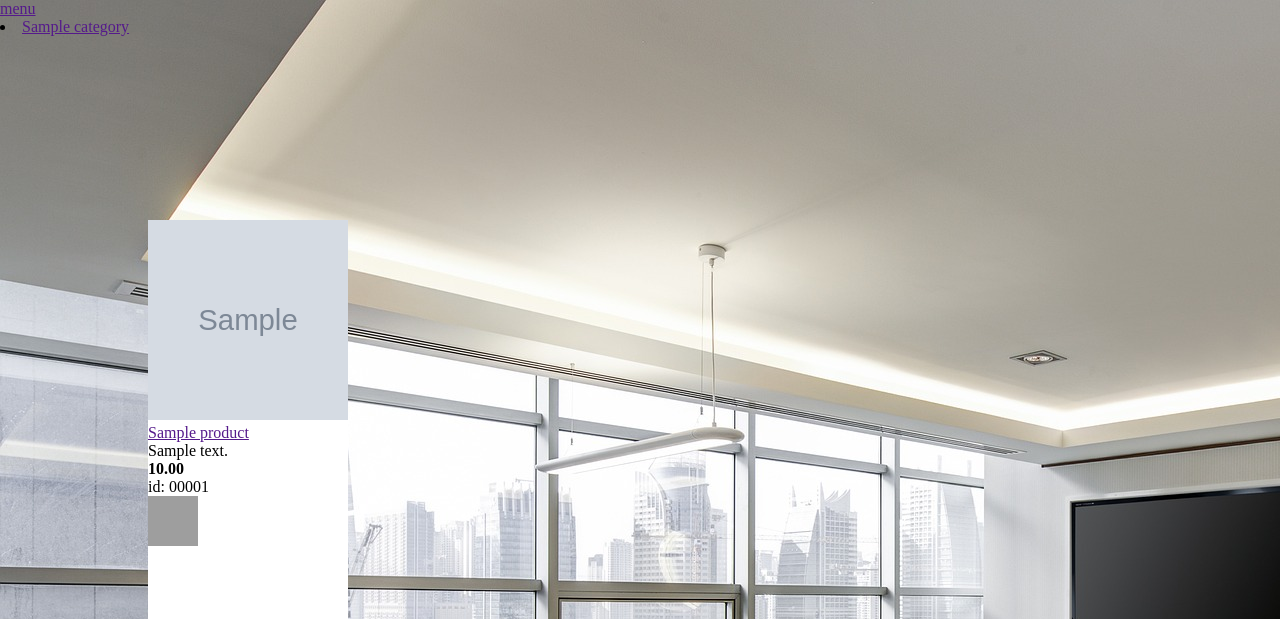
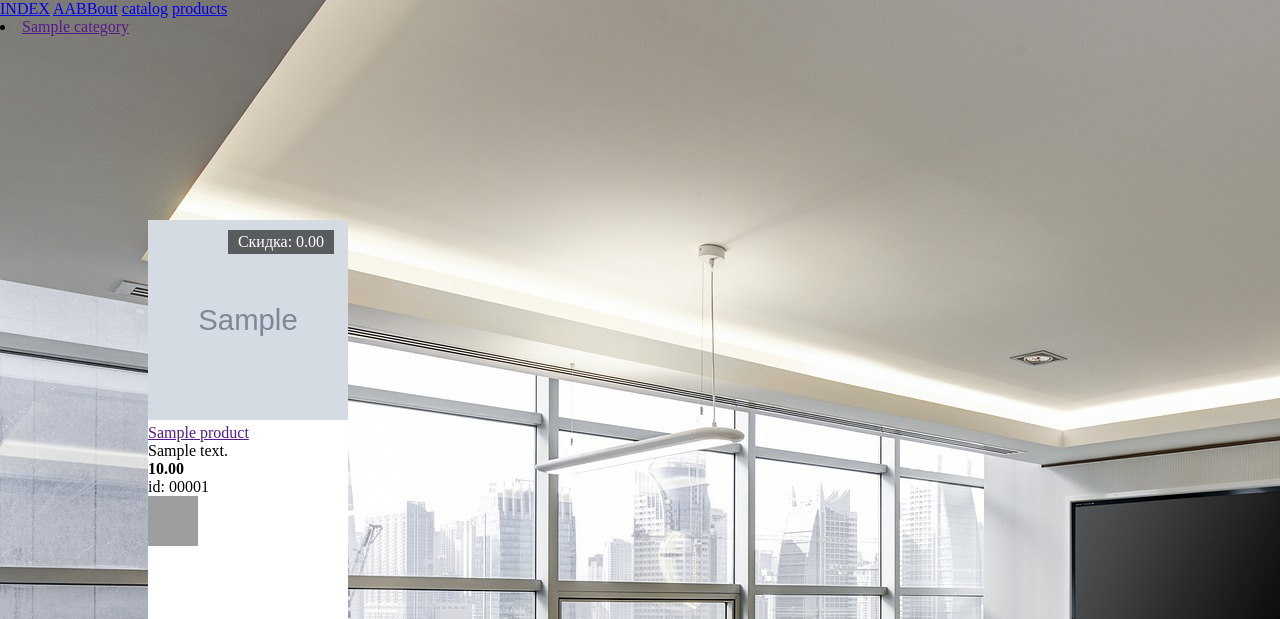
Before and after one commit to SergeyFoma/Shop, a Django app: page /catalog/ in a window 1280 px wide. Shown: the top 619 px of the page. Run offline with Django 3.2, Linux system fonts and the light colour scheme; tables that the repository leaves empty hold one stand-in row (values such as "Sample post"); grey boxes marked "Sample" are stand-in pictures; parts of the project's set-up code (start-up, migrations or seed data) failed here and were passed over; grey boxes are pictures that could not be loaded.

Commit message:
'templatetags'

```diff
--- a/goods/templates/goods/catalog.html
+++ b/goods/templates/goods/catalog.html
@@ -1,15 +1,26 @@
 {% extends 'shop/base.html' %}
 {% load static %}
+
 {% block sidecentr %}
 <div class="block_card">
 	{% for i in goods %}
 
 		<div class="card_body">
+
 			{% if i.image %}
-				<img src="{{i.image.url}}" alt="{{i.name}}"width='200px'height='200px'>
+				<div class="text_discount">
+					<img src="{{i.image.url}}" alt="{{i.name}}"width='200px'height='200px'>
+					<div class="discout_p"><p>Скидка: {{i.discount}}</p></div>
+				</div>
+
 			{% else %}
-				<img src="{% static '../media/goods_images/Not found image.png' %}" alt=""width='200px'height='200px'>
+
+				<div class="text_discount">
+					<img src="{% static '../media/goods_images/Not found image.png' %}" alt="Not found image"width='200px'height='200px'>
+					<div class="discout_p"><p>Скидка: {{i.discount}}</p></div>
+				</div>
 			{% endif %}
+
 			<p><a href="">{{ i.name }}</a></p>
 			<p>{{i.description}}</p>
 
--- a/shop/static/shop/css/style.css
+++ b/shop/static/shop/css/style.css
@@ -58,4 +58,25 @@ body {
 	height: 400px;
 	background: #fff;
 	margin: 20px;
+	/*display: flex;
+	flex-direction: row;
+	flex-wrap: wrap;
+	width: 100%;*/
 }
+
+.text_discount {
+	position: relative;
+}
+.discout_p {
+	position: absolute;
+	top: 5%;
+	left: 80px;
+	/*text-transform: uppercase;*/
+	color: white;
+	width: 100px;
+	background: #00000094;
+	padding: 3px;
+	text-align: center;
+	/*font: bold 24px/34px Helvetica, Sans-Serif;*/
+
+}
--- a/shop/templates/shop/about.html
+++ b/shop/templates/shop/about.html
@@ -2,7 +2,5 @@
 
 {% block sidecentr %}
 
-	<a href="{% url 'shop:index' %}">INDEX</a>
-	{%comment%}<a href="{% url 'goods:index' %}">catalog</a>{%endcomment%}
-	<a href="{% url 'goods:products' %}">products</a>
+
 {% endblock %}
--- a/shop/templates/shop/base.html
+++ b/shop/templates/shop/base.html
@@ -10,7 +10,10 @@
 </head>
 <body>
 	<div class="header">
-		<a href="">menu</a>
+		<a href="{% url 'shop:index' %}">INDEX</a>
+		<a href="{% url 'shop:about' %}">AABBout</a>
+	<a href="{% url 'goods:index' %}">catalog</a>
+	<a href="{% url 'goods:products' %}">products</a>
 		{% block header %}
 		{% tag_categories as categories %}
 			{% for cat in categories %}
```
Also changed, not shown: shop/templates/shop/index.html (+5 -3 lines).
